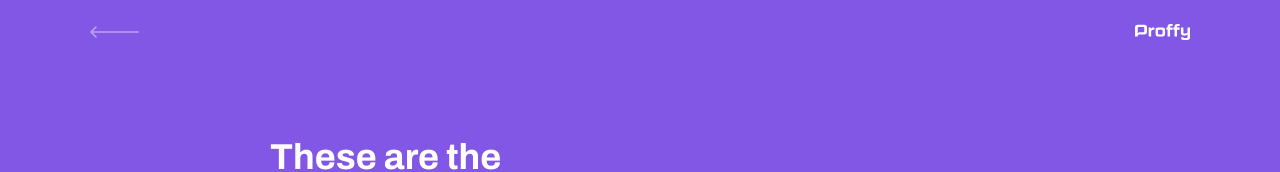
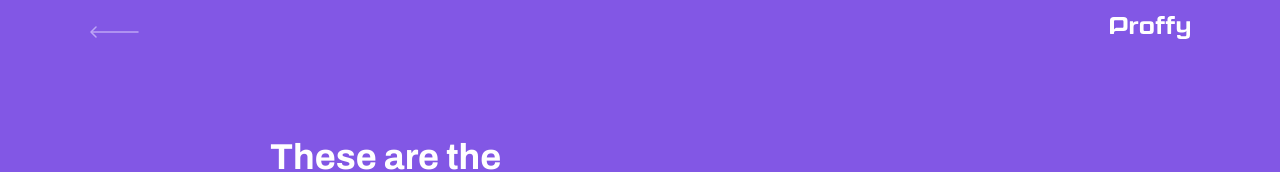
Before and after one commit to wagner-deoliveira/proofy-react-app, a React (Create React App) app: page /study in a window 1280 px wide. Shown: the top 172 px of the page. Built offline with nearby package versions, Linux system fonts and the light colour scheme.

Commit message:
Fix total connections bug. Add link to main page to Proffy logo

```diff
--- a/src/components/PageHeader/index.tsx
+++ b/src/components/PageHeader/index.tsx
@@ -17,7 +17,9 @@ const PageHeader: React.FC<PageHeaderProps> = (props) => {
                 <Link to="/">
                     <img src={backIcon} alt="Back"/>
                 </Link>
-                <img src={logoImg} alt="Proffy"/>
+                <Link to="/">
+                    <img id="proffy" src={logoImg} alt="Proffy"/>
+                </Link>
             </div>
             <div className="header-content">
                 <strong>{props.title}</strong>
--- a/src/components/PageHeader/styles.css
+++ b/src/components/PageHeader/styles.css
@@ -26,6 +26,10 @@
 
 .page-header .top-bar-container > img {
     height: 1.6rem;
+}
+
+.page-header .top-bar-container #proffy{
+    max-width: 8rem;
 }
 
 .page-header .header-content {
--- a/src/components/TeacherItem/index.tsx
+++ b/src/components/TeacherItem/index.tsx
@@ -42,7 +42,7 @@ const TeacherItem:React.FC<TeacherItemProps> = ({teacher}) => {
                 </p>
                 <a target="_blank"
                    onClick={createNewConnection}
-                   href={`https://wa.me${teacher.whatsapp}`}>
+                   href={`https://wa.me/${teacher.whatsapp}`}>
                     <img src={whatsappIcon} alt="WhatsApp"/>
                     Contact
                 </a>
--- a/src/pages/Landing/index.tsx
+++ b/src/pages/Landing/index.tsx
@@ -16,11 +16,10 @@ function Landing() {
     const [totalConnections, setTotalConnections] = useState(0);
 
     useEffect(() => {
-        api.get('connections').then(res => {
-            const { total } = res.data;
-            setTotalConnections(total);
+        api.get('connections').then((res) => {
+            setTotalConnections(res.data.total.total)
         })
-    }, []);
+    },[])
 
     return (
         <div id="page-landing">
@@ -42,7 +41,7 @@ function Landing() {
                     </Link>
                 </div>
                 <span className="total-connections">
-                    Total connections {/*TODO!! {totalConnections} */}
+                    Total connections {totalConnections}
                     <img src={purpleHeartIcon} alt="Purple Heart"/>
                 </span>
             </div>
--- a/src/pages/TeacherList/index.tsx
+++ b/src/pages/TeacherList/index.tsx
@@ -19,7 +19,7 @@ function TeacherList() {
         const response = await api.get('classes', {
             params: {
                 subject,
-                weekDay,
+                week_day: weekDay,
                 time
             }
         });
```
